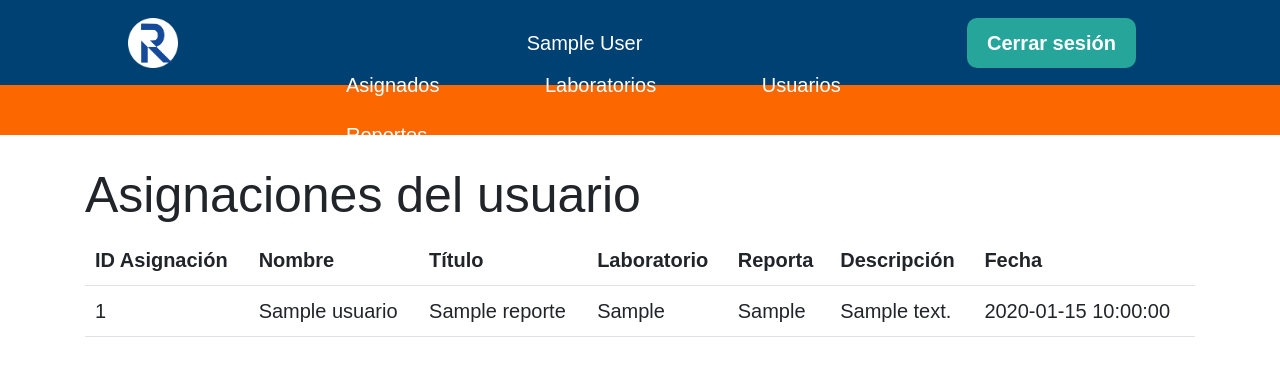
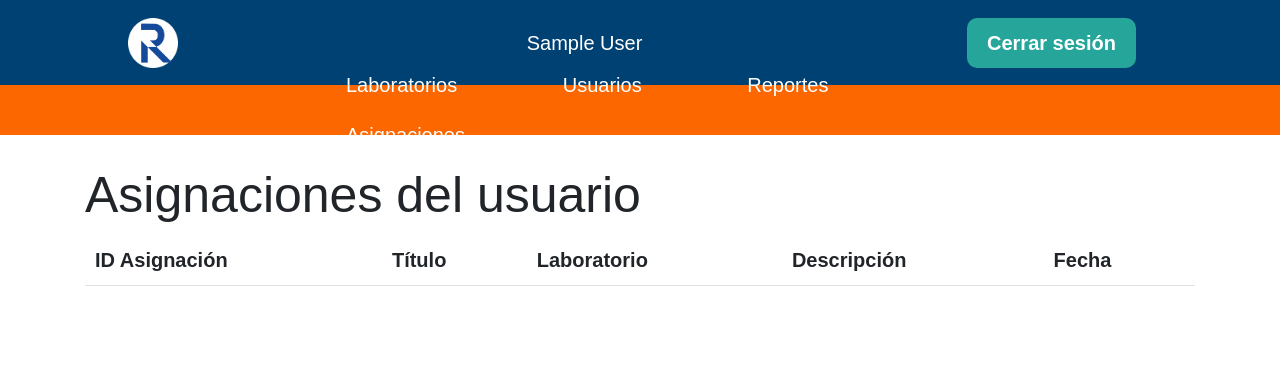
Before and after one commit to SoyHadrian/ReserveIT, a PHP site: page /pages/admin.php in a window 1280 px wide. Shown: the top 376 px of the page. Run offline with PHP 8.4, Linux system fonts and the light colour scheme; the visitor is signed in with stand-in values (Sample User, id 1); tables that the repository leaves empty or names only in its code hold one stand-in row (values such as "Sample post"); lists and menus that the app fills with data are empty.

Commit message:
Cambio JOINS

```diff
--- a/index.php
+++ b/index.php
@@ -18,7 +18,7 @@
         </div>
         <nav>
             <div class="content">
-                <div class="left">
+                <div class="container-fluid">
                     <ul class="nav-links">
                         <!-- <li><a href="horario.php">Horarios</a></li> -->
                         <li><a href="labs.php">Laboratorios</a></li>
--- a/laboratorios/add_lab.php
+++ b/laboratorios/add_lab.php
@@ -2,6 +2,8 @@
 session_start();
 if (empty($_SESSION["id"])) {
     header("location: index.php");
+} elseif ($_SESSION["rol"] != "Administrador" && $_SESSION["rol"] != "Prestante de servicio social") {
+    header("location: ../user.php");
 }
 ?>
 <?php
--- a/laboratorios/edit_lab.php
+++ b/laboratorios/edit_lab.php
@@ -2,6 +2,8 @@
 session_start();
 if (empty($_SESSION["id"])) {
     header("location: index.php");
+} elseif ($_SESSION["rol"] != "Administrador" && $_SESSION["rol"] != "Prestante de servicio social") {
+    header("location: ../user.php");
 }
 ?>
 <?php
--- a/laboratorios/laboratorios.php
+++ b/laboratorios/laboratorios.php
@@ -2,6 +2,8 @@
 session_start();
 if (empty($_SESSION["id"])) {
     header("location: index.php");
+} elseif ($_SESSION["rol"] != "Administrador" && $_SESSION["rol"] != "Prestante de servicio social") {
+    header("location: ../user.php");
 }
 ?>
 <!DOCTYPE html>
--- a/pages/admin.php
+++ b/pages/admin.php
@@ -2,16 +2,17 @@
 session_start();
 if (empty($_SESSION["id"])) {
     header("location: ../index.php");
-} /*elseif ($_SESSION["rol"] != "Administrador" | $_SESSION["rol"] != "Prestante de servicio social") {
+} elseif ($_SESSION["rol"] != "Administrador" && $_SESSION["rol"] != "Prestante de servicio social") {
     header("location: ../user.php");
-}*/
+}
 $id_usuario = $_SESSION["id"];
 include "../db/db_connection.php";
-$sql = "SELECT asignacion.id_asignacion, usuario.nombre, reporte.titulo, reporte.laboratorio, reporte.reporta, reporte.descripcion, reporte.fecha
-        FROM asignacion
-        INNER JOIN usuario ON asignacion.id_usuario = usuario.id_usuario
-        INNER JOIN reporte ON asignacion.id_reporte = reporte.id_reporte
-        WHERE asignacion.id_usuario = $id_usuario";
+$sql = "SELECT asignacion.id_asignacion, usuario.nombre, reporte.titulo, laboratorio.nombre AS nombre_laboratorio, reporte.reporta, reporte.descripcion, reporte.fecha
+FROM asignacion
+INNER JOIN usuario ON asignacion.id_usuario = usuario.id_usuario
+INNER JOIN reporte ON asignacion.id_reporte = reporte.id_reporte
+INNER JOIN laboratorio ON reporte.laboratorio = laboratorio.id_laboratorio
+WHERE asignacion.id_usuario = $id_usuario";
 $resultado = mysqli_query($connection, $sql);
 ?>
 <!DOCTYPE html>
@@ -44,10 +45,10 @@
     </header>
     <div class="content2">
         <ul class="nav-links">
-            <li><a href="../asignaciones/asignaciones.php">Asignados</a></li>
             <li><a href="../laboratorios/laboratorios.php">Laboratorios</a></li>
             <li><a href="../usuarios/usuarios.php">Usuarios</a></li>
             <li><a href="../reportes/reportes.php">Reportes</a></li>
+            <li><a href="../asignaciones/asignaciones.php">Asignaciones</a></li>
         </ul>
     </div>
 
@@ -57,10 +58,10 @@
             <thead>
                 <tr>
                     <th>ID Asignación</th>
-                    <th>Nombre</th>
+                    <!--<th>Nombre</th>-->
                     <th>Título</th>
                     <th>Laboratorio</th>
-                    <th>Reporta</th>
+                    <!--<th>Reporta</th>-->
                     <th>Descripción</th>
                     <th>Fecha</th>
                 </tr>
@@ -69,10 +70,10 @@
                 <?php while ($row = mysqli_fetch_assoc($resultado)) { ?>
                     <tr>
                         <td><?php echo $row['id_asignacion']; ?></td>
-                        <td><?php echo $row['nombre']; ?></td>
+                        <!--<td><?php /*echo $row['nombre']; */ ?></td>-->
                         <td><?php echo $row['titulo']; ?></td>
-                        <td><?php echo $row['laboratorio']; ?></td>
-                        <td><?php echo $row['reporta']; ?></td>
+                        <td><?php echo $row['nombre_laboratorio']; ?></td>
+                        <!--<td><?php /*echo $row['reporta']; */ ?></td>-->
                         <td><?php echo $row['descripcion']; ?></td>
                         <td><?php echo $row['fecha']; ?></td>
                     </tr>
--- a/reportes/add_report.php
+++ b/reportes/add_report.php
@@ -2,6 +2,8 @@
 session_start();
 if (empty($_SESSION["id"])) {
     header("location: ../index.php");
+} elseif ($_SESSION["rol"] != "Administrador" && $_SESSION["rol"] != "Prestante de servicio social") {
+    header("location: ../user.php");
 }
 ?>
 <?php
--- a/reportes/details_report.php
+++ b/reportes/details_report.php
@@ -2,6 +2,8 @@
 session_start();
 if (empty($_SESSION["id"])) {
     header("location: ../index.php");
+} elseif ($_SESSION["rol"] != "Administrador" && $_SESSION["rol"] != "Prestante de servicio social") {
+    header("location: ../user.php");
 }
 ?>
 <?php
--- a/reportes/edit_report.php
+++ b/reportes/edit_report.php
@@ -2,6 +2,8 @@
 session_start();
 if (empty($_SESSION["id"])) {
     header("location: ../index.php");
+} elseif ($_SESSION["rol"] != "Administrador" && $_SESSION["rol"] != "Prestante de servicio social") {
+    header("location: ../user.php");
 }
 ?>
 <?php
--- a/reportes/reportes.php
+++ b/reportes/reportes.php
@@ -2,6 +2,8 @@
 session_start();
 if (empty($_SESSION["id"])) {
     header("location: ../index.php");
+} elseif ($_SESSION["rol"] != "Administrador" && $_SESSION["rol"] != "Prestante de servicio social") {
+    header("location: ../user.php");
 }
 ?>
 <!DOCTYPE html>
--- a/usuarios/add_user.php
+++ b/usuarios/add_user.php
@@ -2,6 +2,8 @@
 session_start();
 if (empty($_SESSION["id"])) {
     header("location: ../index.php");
+} elseif ($_SESSION["rol"] != "Administrador" && $_SESSION["rol"] != "Prestante de servicio social") {
+    header("location: ../user.php");
 }
 
 include "../db/db_connection.php";
--- a/usuarios/edit_user.php
+++ b/usuarios/edit_user.php
@@ -2,6 +2,8 @@
 session_start();
 if (empty($_SESSION["id"])) {
     header("location: ../index.php");
+} elseif ($_SESSION["rol"] != "Administrador" && $_SESSION["rol"] != "Prestante de servicio social") {
+    header("location: ../user.php");
 }
 ?>
 <?php
--- a/usuarios/usuarios.php
+++ b/usuarios/usuarios.php
@@ -2,6 +2,8 @@
 session_start();
 if (empty($_SESSION["id"])) {
     header("location: ../index.php");
+} elseif ($_SESSION["rol"] != "Administrador" && $_SESSION["rol"] != "Prestante de servicio social") {
+    header("location: ../user.php");
 }
 ?>
 <!DOCTYPE html>
```
Also changed, not shown: asignaciones/asignaciones.php (+5 -4 lines).
